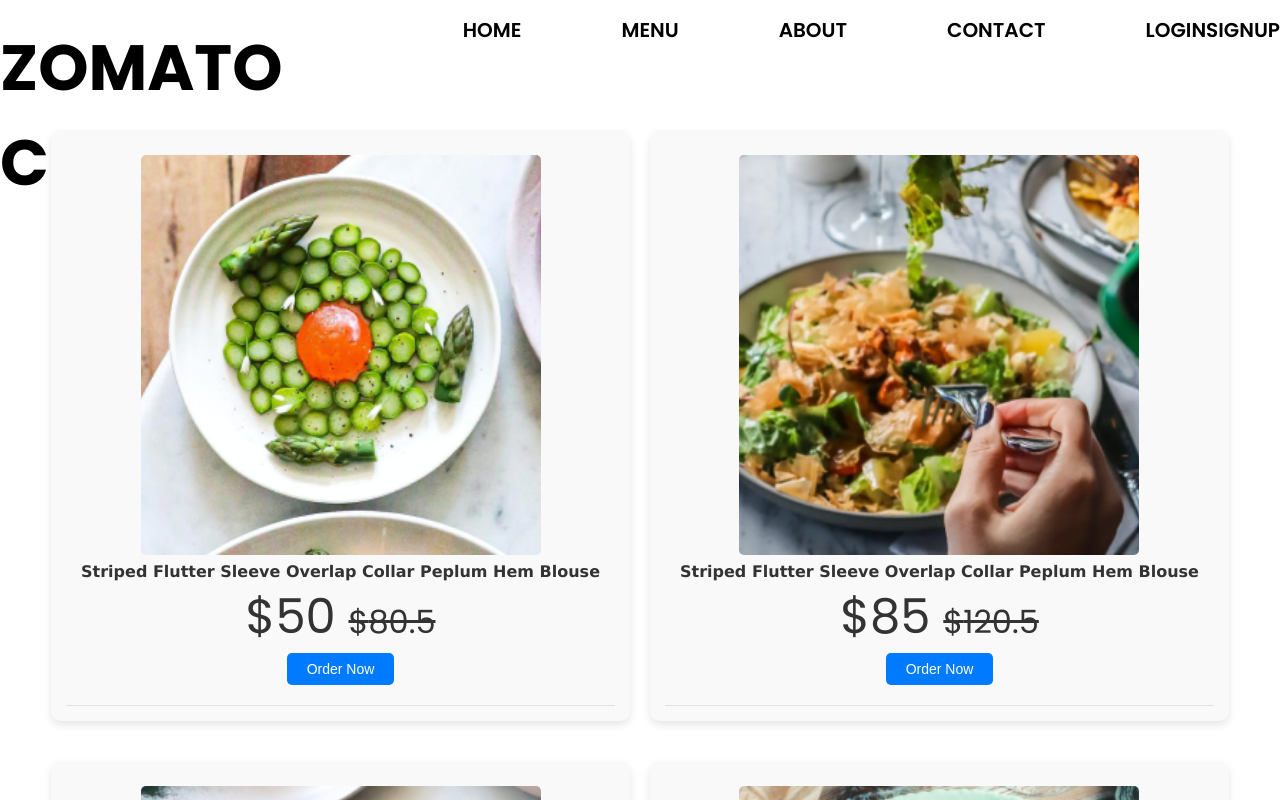
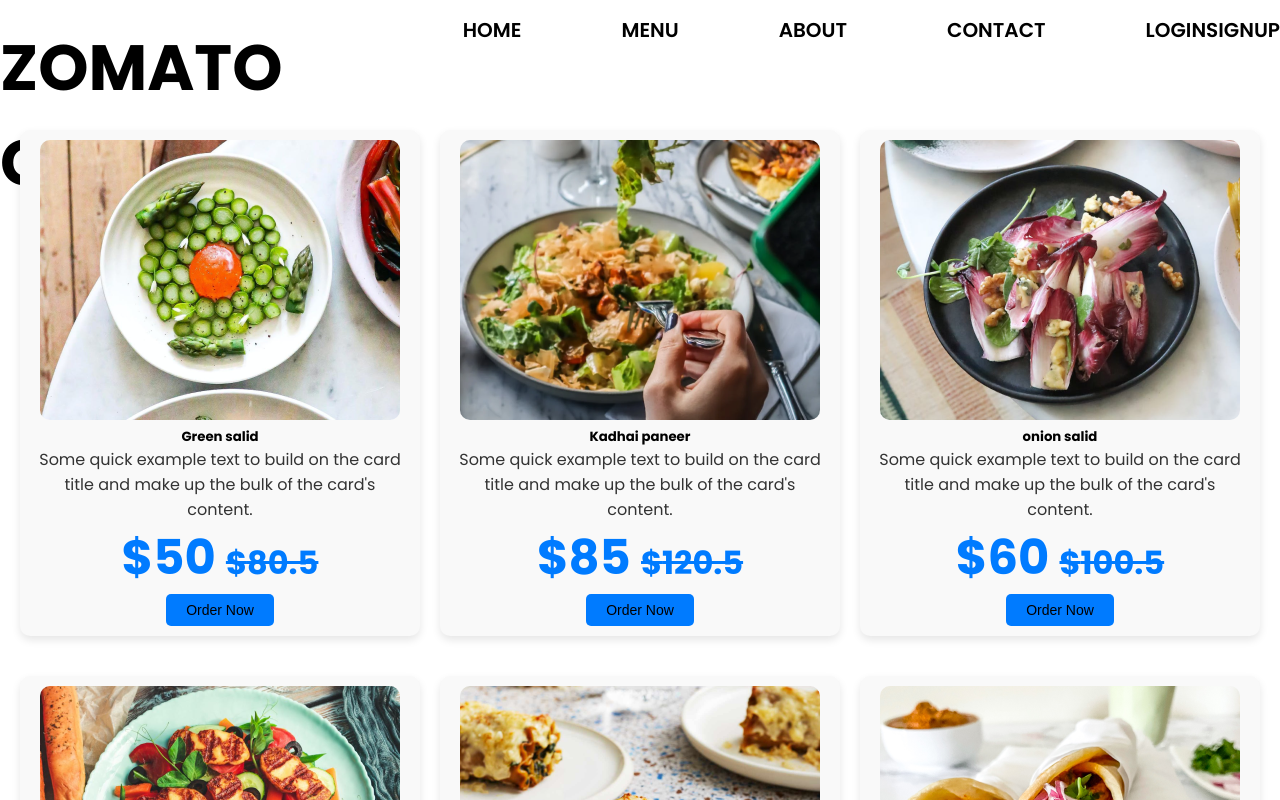
Before and after one commit to sonulodhi142/Zomato-clone, a React (Create React App) app: page /menu in a window 1280 px wide. Shown: the top 800 px of the page. Built offline with nearby package versions, Linux system fonts and the light colour scheme.

Commit message:
add some more code and fuctionality

```diff
--- a/src/App.jsx
+++ b/src/App.jsx
@@ -9,6 +9,7 @@ import Contact from "./pages/contactus";
 import ShopCantaxtProvider from "./Contaxt/context";
 import Home from "./pages/Home";
 import Login from "./pages/Login";
+import Discription from "./pages/Discription";
 
 
 function App() {
@@ -29,6 +30,7 @@ function App() {
         <Route path="/about" element={<About/>}></Route>
         <Route path="/contact" element={<Contact/>}></Route>
         <Route path="/login" element={<Login/>} ></Route>
+        <Route path="/desciption" element={<Discription/>}></Route>
       </Routes>
       </div>
     </div>
--- a/src/Components/Assets/all_product.js
+++ b/src/Components/Assets/all_product.js
@@ -38,7 +38,7 @@ import p36_img from "./product_36.png";
 let all_product = [
   {
     id: 1,
-    name: "Striped Flutter Sleeve Overlap Collar Peplum Hem Blouse",
+    name: "Green salid",
     category: "women",
     image: p1_img,
     new_price: 50.0,
@@ -46,7 +46,7 @@ let all_product = [
   },
   {
     id: 2,
-    name: "Striped Flutter Sleeve Overlap Collar Peplum Hem Blouse",
+    name: "Kadhai paneer",
     category: "women",
     image: p2_img,
     new_price: 85.0,
@@ -54,7 +54,7 @@ let all_product = [
   },
   {
     id: 3,
-    name: "Striped Flutter Sleeve Overlap Collar Peplum Hem Blouse",
+    name: "onion salid",
     category: "women",
     image: p3_img,
     new_price: 60.0,
@@ -62,7 +62,7 @@ let all_product = [
   },
   {
     id: 4,
-    name: "Striped Flutter Sleeve Overlap Collar Peplum Hem Blouse",
+    name: "tomato salid",
     category: "women",
     image: p4_img,
     new_price: 100.0,
@@ -70,7 +70,7 @@ let all_product = [
   },
   {
     id: 5,
-    name: "Striped Flutter Sleeve Overlap Collar Peplum Hem Blouse",
+    name: "roll testy",
     category: "women",
     image: p5_img,
     new_price: 85.0,
@@ -78,7 +78,7 @@ let all_product = [
   },
   {
     id: 6,
-    name: "Striped Flutter Sleeve Overlap Collar Peplum Hem Blouse",
+    name: "chapti roll",
     category: "women",
     image: p6_img,
     new_price: 85.0,
@@ -292,38 +292,10 @@ let all_product = [
     new_price: 85.0,
     old_price: 120.5,
   },
-  {
-    id: 33,
-    name: "Boys Orange Colourblocked Hooded Sweatshirt",
-    category: "kid",
-    image: p33_img,
-    new_price: 85.0,
-    old_price: 120.5,
-  },
-  {
-    id: 34,
-    name: "Boys Orange Colourblocked Hooded Sweatshirt",
-    category: "kid",
-    image: p34_img,
-    new_price: 85.0,
-    old_price: 120.5,
-  },
-  {
-    id: 35,
-    name: "Boys Orange Colourblocked Hooded Sweatshirt",
-    category: "kid",
-    image: p35_img,
-    new_price: 85.0,
-    old_price: 120.5,
-  },
-  {
-    id: 36,
-    name: "Boys Orange Colourblocked Hooded Sweatshirt",
-    category: "kid",
-    image: p36_img,
-    new_price: 85.0,
-    old_price: 120.5,
-  },
+
+
+
+
 ];
 
 export default all_product;
--- a/src/pages/About.jsx
+++ b/src/pages/About.jsx
@@ -5,7 +5,8 @@ import p9_img from './image/bg-final.jpg'
 const About = ( ) => {
 
     return(
-        <div className="about">
+        <div className="bg">
+            <div className="about">
            <div className="about-left">
                 <h1>Zomato Clone</h1>
                 <h2>India's greatest hotel</h2>
@@ -15,6 +16,7 @@ const About = ( ) => {
                 <img src={p9_img} alt="" />
             </div>
         </div>
+        </div>
     )
 }
 
--- /dev/null
+++ b/src/pages/Discription.jsx
@@ -0,0 +1,12 @@
+import React from "react";
+
+const Discription = () =>{
+
+    return (
+        <div>
+            <h1>Description</h1>
+        </div>
+    )
+}
+
+export default Discription;
--- a/src/pages/Home.css
+++ b/src/pages/Home.css
@@ -3,7 +3,7 @@
     background-size: cover;
     width: 100%;
     height: 92vh;
-    opacity: .8;
+    opacity: .9;
 }
 /* Background container */
 .bg {
--- a/src/pages/Login.css
+++ b/src/pages/Login.css
@@ -1,13 +1,13 @@
 .loginsignup{
     width: 100%;
     height:  80vh;
-    background: #fce3fe;
-    padding-top: 100px;
+
+    padding-top: -100px;
 }
 
 .loginsignup-container{
     width: 580px;
-    height: 600px;
+    margin-top: -100px;
     background: white;
     margin: auto;
     padding: 40px 60px;
--- a/src/pages/Login.jsx
+++ b/src/pages/Login.jsx
@@ -4,7 +4,8 @@ import './Login.css'
 
 const Login = () =>{
     return (
-        <div className="loginsignup">
+        <div className="bg">
+            <div className="loginsignup">
             <div className="loginsignup-container">
                 <h1>Sign Up</h1>
                 <div className="loginsignup-fields">
@@ -20,6 +21,7 @@ const Login = () =>{
                 </div>
             </div>
         </div>
+        </div>
     )
 }
 
--- a/src/pages/Menu.css
+++ b/src/pages/Menu.css
@@ -7,6 +7,10 @@
     font-weight: 600;
     font-family: 'Lucida Sans', 'Lucida Sans Regular', 'Lucida Grande', 'Lucida Sans Unicode', Geneva, Verdana, sans-serif;
   }
+
+.card-img-top{
+  border-radius: 10px;
+}
 
 
 
@@ -18,6 +22,7 @@
     margin: 10px 0;
     border-radius: 10px;
     box-shadow: 0px 4px 8px rgba(0, 0, 0, 0.1);
+
   }
 
   /* Flexbox container for the items in the cart */
--- a/src/pages/Menu.jsx
+++ b/src/pages/Menu.jsx
@@ -1,25 +1,25 @@
 import React, { useState } from "react";
 import './Menu.css'
 import all_product from "../Components/Assets/all_product"
+import { Link } from "react-router-dom";
 
 
 const Menu = ( ) => {
 
     const [cart , setCart] = useState(all_product)
 
+
     return(
         cart.map((e)=>{
-                return <div className="cart">
-                <div className="cartitems-format cartitems-format-main">
-                    <img src={e.image} className="cartitems-product-icon" alt="" />
-                    <p className="item-name">{e.name}</p>
-                    <p className="new-price">${e.new_price} <span className="old-price">${e.old_price}</span></p>
-                    <p></p>
-                    <button className="cartitems-quantity">Order Now</button>
-
+                return <div className="card cartitems-format cartitems-format-main cart" style={{width : '25rem'}}>
+                <img className="card-img-top" src={e.image} alt="#"/>
+                <div className="card-body">
+                  <h5 className="card-title">{e.name}</h5>
+                  <p className="card-text">Some quick example text to build on the card title and make up the bulk of the card's content.</p>
+                  <p className="new-price">${e.new_price} <span className="old-price">${e.old_price}</span></p>
+                  <button className="cartitems-quantity"><Link style={{textDecoration: 'none', color: "black"}} to='/desciption'>Order Now</Link></button>
                 </div>
-                <hr />
-            </div>
+              </div>
         }
     )
  )
--- a/src/pages/contactus.jsx
+++ b/src/pages/contactus.jsx
@@ -4,7 +4,8 @@ import './contactus.css'
 const Contact = ( ) => {
 
     return(
-        <div className="contactus">
+        <div className="bg">
+            <div className="contactus">
             <div className="left-part">
                 <h1>Zomato Clone</h1>
                 <h2>India's greatest hotel</h2>
@@ -23,6 +24,7 @@ const Contact = ( ) => {
             </div>
 
         </div>
+        </div>
     )
 }
 
```
